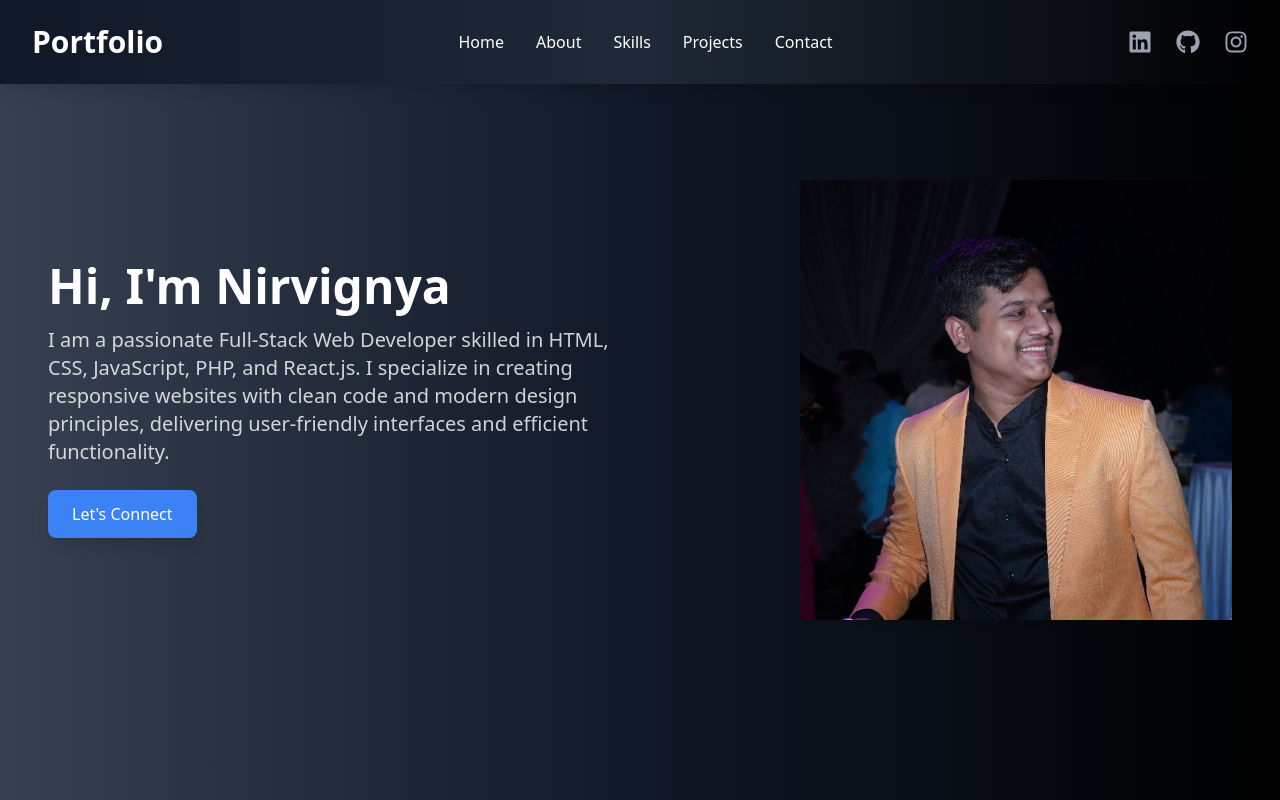
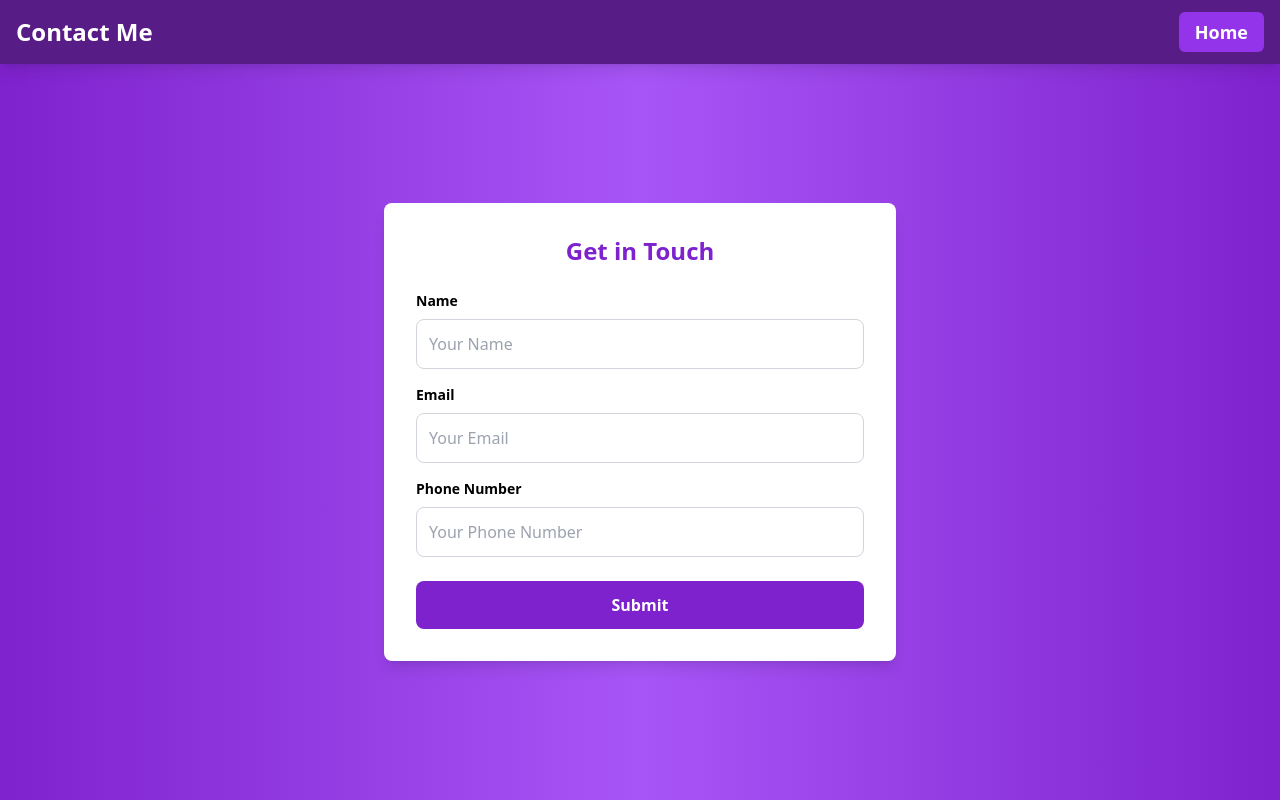
Before and after one commit to Nirvignya09/Nirvignya, a React (Vite) app: page /contact in a window 1280 px wide. Shown: the top 800 px of the page. Built offline with nearby package versions, Linux system fonts and the light colour scheme.

Commit message:
Your commit message

```diff
--- a/package.json
+++ b/package.json
@@ -10,11 +10,13 @@
     "preview": "vite preview"
   },
   "dependencies": {
+    "emailjs-com": "^3.2.0",
     "framer-motion": "^11.12.0",
     "lucide-react": "^0.462.0",
     "react": "^18.3.1",
     "react-dom": "^18.3.1",
     "react-icons": "^5.3.0",
+    "react-router-dom": "^7.0.2",
     "react-scroll": "^1.9.0"
   },
   "devDependencies": {
--- a/src/App.jsx
+++ b/src/App.jsx
@@ -1,46 +1,19 @@
 import React from "react";
-import Navbar from "./components/Navbar";  // Importing Navbar component
-import Hero from "./components/Hero";  // Importing Hero component
-import About from "./components/About";  // Importing About component
-import Skills from "./components/Skills";  // Importing Skills component
-import Projects from "./components/Projects";  // Importing Projects component
-import Contact from "./components/Contact";  // Importing Contact component
-import Footer from "./components/Footer";  // Importing Footer component
-// import Gana from "./assets/gana.jpg";
+import { BrowserRouter as Router, Routes, Route } from "react-router-dom";
+import Home from "./components/Home";
+import ContactPage from "./components/ContactPage";
+
 function App() {
   return (
-    <div>
-      {/* Navbar Component */}
-      <Navbar />
+    <Router>
+      <Routes>
+        {/* Route for Home Page */}
+        <Route path="/" element={<Home />} />
 
-      {/* Hero Section */}
-      <section id="home" className="h-screen bg-blue-800">
-        <Hero />
-      </section>
-
-      {/* About Section */}
-      <section id="about" className="h-screen bg-green-800">
-        <About />
-      </section>
-
-      {/* Skills Section */}
-      <section id="skills" className="hscreen bg-red-800">
-        <Skills />
-      </section>
-
-      {/* Projects Section */}
-      <section id="projects" className="h-screen bg-purple-800">
-        <Projects />
-      </section>
-
-      {/* Contact Section */}
-      <section id="contact" className="hscreen bg-yellow-800">
-        <Contact />
-      </section>
-
-      {/* Footer Section */}
-      <Footer />
-    </div>
+        {/* Route for Contact Page */}
+        <Route path="/contact" element={<ContactPage />} />
+      </Routes>
+    </Router>
   );
 }
 
--- /dev/null
+++ b/src/components/Contactpage.jsx
@@ -0,0 +1,150 @@
+import React, { useState } from "react";
+import { Link } from "react-router-dom";
+import emailjs from "emailjs-com";
+
+function Contact() {
+  const [name, setName] = useState("");
+  const [email, setEmail] = useState("");
+  const [phone, setPhone] = useState("");
+  const [loading, setLoading] = useState(false); // Loading state to manage button state
+
+  const handleSubmit = (e) => {
+    e.preventDefault();
+
+    // Ensure the fields are filled out
+    if (!name || !email || !phone) {
+      alert("Please fill out all fields.");
+      return;
+    }
+
+    // Log the data to ensure it's being captured
+    console.log("Form Data:", { name, email, phone });
+
+    // Set loading state to true to show the user that the form is being submitted
+    setLoading(true);
+
+    // Template parameters
+    const templateParams = {
+      user_name: name, // Matches the {{user_name}} in your EmailJS template
+      user_email: email, // Matches the {{user_email}} in your EmailJS template
+      user_phone: phone, // Matches the {{user_phone}} in your EmailJS template
+    };
+
+    // Send email using EmailJS
+    emailjs
+      .send(
+        "service_eqh3zep",  // Your EmailJS service ID
+        "template_yx83cnc",  // Your template ID
+        templateParams,      // Template parameters with the filled values
+        "fOTUerzLvS2IH25YY" // Your Public API Key
+      )
+      .then(
+        (response) => {
+          console.log("Email successfully sent", response);
+          alert("Your message has been sent successfully!");
+
+          // Reset form fields after submission
+          setName("");
+          setEmail("");
+          setPhone("");
+
+          // Set loading state back to false
+          setLoading(false);
+        },
+        (error) => {
+          console.error("Failed to send email", error);
+          alert("Oops! Something went wrong, please try again.");
+
+          // Set loading state back to false even if email sending fails
+          setLoading(false);
+        }
+      );
+  };
+
+  return (
+    <div className="min-h-screen bg-gradient-to-r from-purple-700 via-purple-500 to-purple-700 text-white">
+      {/* Navbar */}
+      <nav className="bg-purple-900 p-4 flex justify-between items-center shadow-lg">
+        <h1 className="text-2xl font-bold">Contact Me</h1>
+        <div>
+          <Link
+            to="/"
+            className="text-lg font-semibold bg-purple-600 px-4 py-2 rounded-md hover:bg-purple-500 transition-all"
+          >
+            Home
+          </Link>
+        </div>
+      </nav>
+
+      {/* Form Section */}
+      <div className="flex items-center justify-center h-[calc(100vh-4rem)] px-4">
+        <form
+          onSubmit={handleSubmit}
+          className="bg-white text-black rounded-lg shadow-lg w-full max-w-lg p-8"
+        >
+          <h2 className="text-2xl font-bold mb-6 text-center text-purple-700">
+            Get in Touch
+          </h2>
+          {/* Name Field */}
+          <div className="mb-4">
+            <label className="block text-sm font-bold mb-2" htmlFor="name">
+              Name
+            </label>
+            <input
+              type="text"
+              id="name"
+              value={name}
+              onChange={(e) => setName(e.target.value)}
+              placeholder="Your Name"
+              className="w-full p-3 border border-gray-300 rounded-lg focus:outline-none focus:ring-2 focus:ring-purple-500"
+              required
+            />
+          </div>
+
+          {/* Email Field */}
+          <div className="mb-4">
+            <label className="block text-sm font-bold mb-2" htmlFor="email">
+              Email
+            </label>
+            <input
+              type="email"
+              id="email"
+              value={email}
+              onChange={(e) => setEmail(e.target.value)}
+              placeholder="Your Email"
+              className="w-full p-3 border border-gray-300 rounded-lg focus:outline-none focus:ring-2 focus:ring-purple-500"
+              required
+            />
+          </div>
+
+          {/* Phone Field */}
+          <div className="mb-6">
+            <label className="block text-sm font-bold mb-2" htmlFor="phone">
+              Phone Number
+            </label>
+            <input
+              type="text"
+              id="phone"
+              value={phone}
+              onChange={(e) => setPhone(e.target.value)}
+              placeholder="Your Phone Number"
+              className="w-full p-3 border border-gray-300 rounded-lg focus:outline-none focus:ring-2 focus:ring-purple-500"
+              required
+            />
+          </div>
+
+          {/* Submit Button */}
+          <button
+            type="submit"
+            className="w-full bg-purple-700 text-white font-bold py-3 rounded-lg hover:bg-purple-600 transition-all"
+            disabled={loading} // Disable the button while submitting
+          >
+            {loading ? "Submitting..." : "Submit"}
+          </button>
+        </form>
+      </div>
+    </div>
+  );
+}
+
+export default Contact;
--- a/src/components/Home.jsx
+++ b/src/components/Home.jsx
@@ -1,15 +1,35 @@
 import React from "react";
-import { BsArrowDownCircle } from "react-icons/bs";
+import Navbar from "./Navbar";
+import Hero from "./Hero";
+import About from "./About";
+import Skills from "./Skills";
+import Projects from "./Projects";
+import Footer from "./Footer";
 
 function Home() {
   return (
-    <section id="home" className="flex flex-col justify-center items-center text-center h-screen bg-gradient-to-r from-blue-500 to-indigo-600 text-white">
-      <h1 className="text-5xl font-extrabold mb-4 animate-fadeIn">Hi, I'm Nirvignya Ageer</h1>
-      <p className="text-lg font-light mb-8 animate-slideInUp">A Passionate Web Developer and UI/UX Designer</p>
-      <a href="#about" className="text-2xl flex items-center gap-2 hover:text-gray-300 transition duration-300">
-        Learn More <BsArrowDownCircle className="animate-bounce" />
-      </a>
-    </section>
+    <div>
+      <section id="navbar">
+      <Navbar />
+      </section>
+
+      {/* Sections */}
+      <section id="hero">
+        <Hero />
+      </section>
+      <section id="about">
+        <About />
+      </section>
+      <section id="skills">
+        <Skills />
+      </section>
+      <section id="projects">
+        <Projects />
+      </section>
+      <section id="contact">
+        <Footer />
+      </section>
+    </div>
   );
 }
 
--- a/src/components/Navbar.jsx
+++ b/src/components/Navbar.jsx
@@ -1,89 +1,93 @@
 import React from "react";
-import { FaLinkedin, FaGithub, FaInstagram } from "react-icons/fa"; // Importing social media icons
-import { Link } from "react-scroll"; // Importing the Link component from react-scroll
+import { Link } from "react-router-dom";
+import { FaGithub, FaLinkedin, FaInstagram } from "react-icons/fa";
 
 function Navbar() {
+  const scrollToTop = () => {
+    window.scrollTo({
+      top: 0,
+      behavior: "smooth",
+    });
+  };
+
   return (
-    <header className="bg-gradient-to-r from-gray-900 via-gray-800 to-black py-6 px-8 fixed w-full z-50 top-0 shadow-lg">
-      <nav className="max-w-7xl mx-auto flex justify-between items-center">
-        {/* Logo / Brand */}
-        <div className="text-white text-3xl font-bold">
-          <a href="#">Portfolio</a>
-        </div>
+    <nav className="fixed top-0 left-0 right-0 bg-gray-800 text-white shadow-lg z-50">
+      <div className="container mx-auto px-6 py-5 flex justify-between items-center">
+        {/* Logo */}
+        <h1 className="text-2xl font-bold tracking-wide">My Portfolio</h1>
 
-        {/* Navbar Links */}
-        <div className="flex space-x-8 text-white">
-          <Link
-            to="home" // ID of the section to scroll to
-            smooth={true}
-            duration={500}
-            className="hover:text-yellow-400 transition-all cursor-pointer"
+        {/* Links */}
+        <ul className="flex space-x-8 items-center text-lg font-medium">
+          <li>
+            <button
+              onClick={scrollToTop}
+              className="hover:text-yellow-400 transition"
             >
               Home
+            </button>
+          </li>
+          <li>
+            <a href="#about" className="hover:text-yellow-400 transition">
+              About
+            </a>
+          </li>
+          <li>
+            <a href="#skills" className="hover:text-yellow-400 transition">
+              Skills
+            </a>
+          </li>
+          <li>
+            <a href="#projects" className="hover:text-yellow-400 transition">
+              Projects
+            </a>
+          </li>
+          <li>
+            <a href="#contact" className="hover:text-yellow-400 transition">
+              Contact
+            </a>
+          </li>
+          <li>
+            <Link to="/contact" className="hover:text-yellow-400 transition">
+              Contact Page
             </Link>
-          <Link
-            to="about" // ID of the section to scroll to
-            smooth={true}
-            duration={500}
-            className="hover:text-yellow-400 transition-all cursor-pointer"
-          >
-            About
-          </Link>
-          <Link
-            to="skills" // ID of the section to scroll to
-            smooth={true}
-            duration={500}
-            className="hover:text-yellow-400 transition-all cursor-pointer"
-          >
-            Skills
-          </Link>
-          <Link
-            to="projects" // ID of the section to scroll to
-            smooth={true}
-            duration={500}
-            className="hover:text-yellow-400 transition-all cursor-pointer"
-          >
-            Projects
-          </Link>
-          <Link
-            to="contact" // ID of the section to scroll to
-            smooth={true}
-            duration={500}
-            className="hover:text-yellow-400 transition-all cursor-pointer"
-          >
-            Contact
-          </Link>
-        </div>
+          </li>
 
           {/* Social Media Icons */}
-        <div className="flex space-x-6 text-white">
-          <a
-            href="https://www.linkedin.com/in/nirvignya-ageer-694a65317/"
-            target="_blank"
-            rel="noopener noreferrer"
-            className="text-gray-400 hover:text-yellow-400 transition-all"
-          >
-            <FaLinkedin size={24} />
-          </a>
+          <li>
             <a
               href="https://github.com/Nirvignya09"
               target="_blank"
               rel="noopener noreferrer"
               className="text-gray-400 hover:text-yellow-400 transition-all"
             >
-            <FaGithub size={24} />
+              <FaGithub size={25} />
             </a>
+          </li>
+          <li>
             <a
-            href="https://instagram.com"
+              href="https://linkedin.com/in/your-username"
               target="_blank"
               rel="noopener noreferrer"
-            className="text-gray-400 hover:text-yellow-400 transition-all"
+              className="text-2xl hover:scale-110 transform transition"
+              style={{ color: "#0077b5" }}
             >
-            <FaInstagram size={24} />
+              <FaLinkedin />
             </a>
+          </li>
+          <li>
+            <a
+              href="https://instagram.com/your-username"
+              target="_blank"
+              rel="noopener noreferrer"
+              className="text-2xl hover:scale-110 transform transition"
+              style={{ color: "#e1306c" }}
+            >
+              <FaInstagram />
+            </a>
+          </li>
+        </ul>
       </div>
     </nav>
-    </header>
   );
 }
 
```
Also changed, not shown: 1 other file (tests, documents, lock files or other folders). Lines whose indentation alone changed are shown as unchanged.
